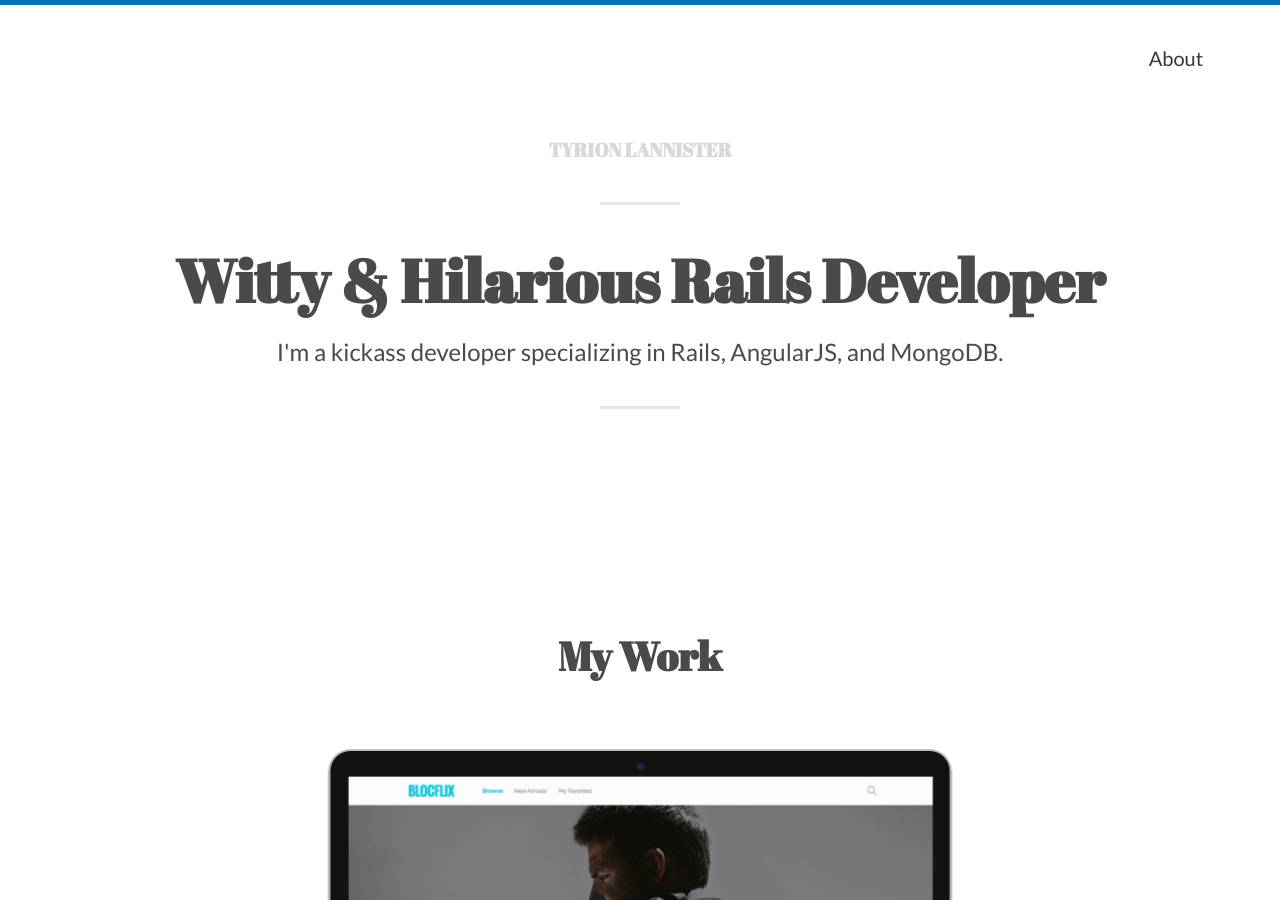
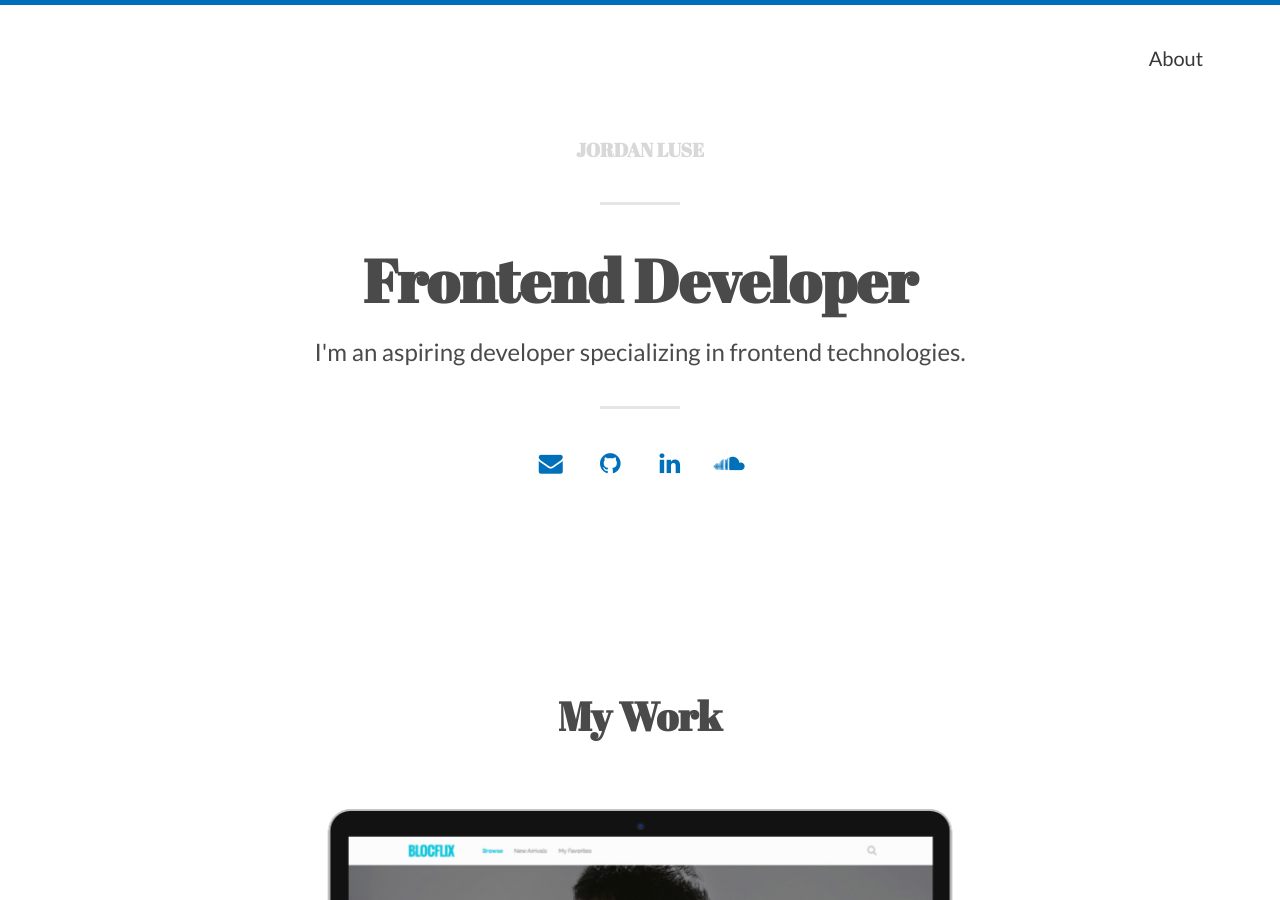
Before and after one commit to Bloc/portfolio-kami, a Jekyll site: the page built from index.html, in a window 1280 px wide and 900 px high. Built offline with Jekyll 4.4.1, drawn with Linux system fonts in a browser that asks for light colours; nearby versions of some CDN libraries; the list of posts is cut into pages by our own code.

Commit message:
made changes to config

```diff
--- a/_config.yml
+++ b/_config.yml
@@ -5,32 +5,32 @@ url: "http://www.your-domain.com" # the base hostname & protocol for your site
 # THEME-SPECIFIC CONFIGURATION
 theme_settings:
   # Meta
-  title: Tyrion Lannister # Your name will go here
+  title: Jordan Luse # Your name will go here
   description: "A personal portfolio and blog website" # used by search engines
 
   # Header and footer text
   header_text: >
-     <h1>Witty & Hilarious Rails Developer</h1>
-     <p>I'm a kickass developer specializing in Rails, AngularJS, and MongoDB.</p>
+     <h1>Frontend Developer</h1>
+     <p>I'm an aspiring developer specializing in frontend technologies.</p>
   header_text_feature_image:
   footer_text: >
    Powered by <a href="http://jekyllrb.com">Jekyll</a> and made with love.
 
   # Icons
   rss: false
-  email_address: # Full email address, e.g. "sam@example.com"
+  email_address: j.luse7@gmail.com
   behance:
   bitbucket:
   dribbble:
   facebook:
   flickr:
-  github: # github profile name, e.g. "madebymunsters"
+  github: JLuse
   google_plus:
   instagram:
-  linkedin:  # Full URL
+  linkedin:  https://www.linkedin.com/in/jordanluse/
   pinterest:
   reddit:
-  soundcloud:
+  soundcloud: https://soundcloud.com/jluseluse
   stack_exchange:  # Full URL
   steam:
   tumblr:
```
